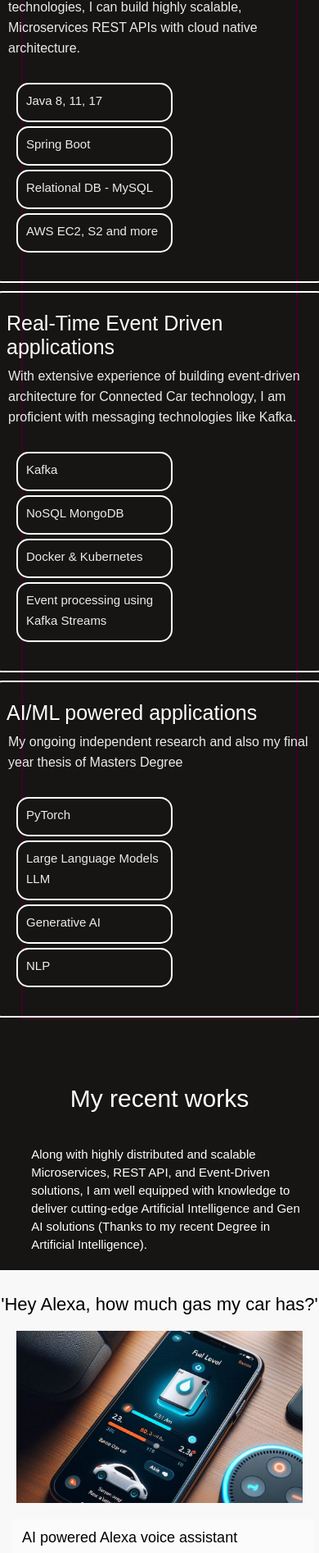
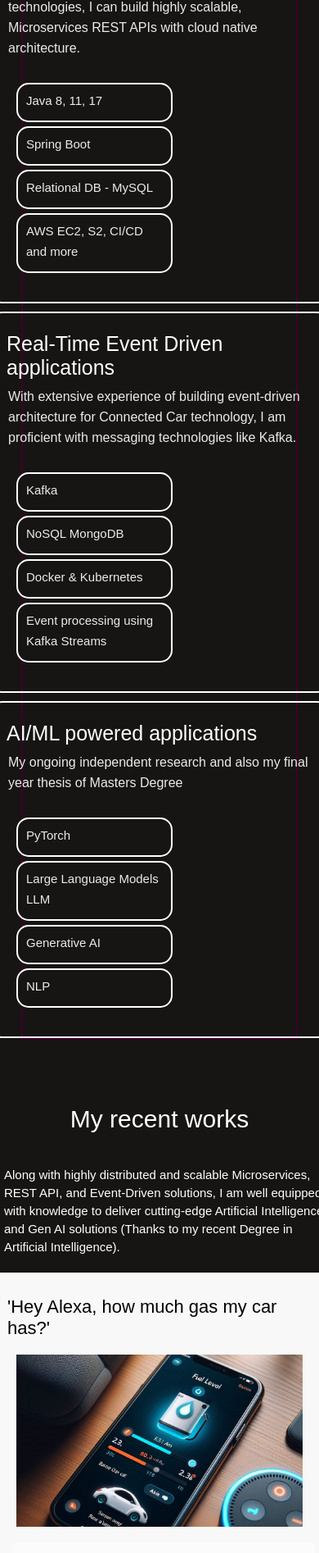
Before and after one commit to aadilminhaz/aadil-react-portfolio, a React (Vite) app: page / in a window 390 px wide. Shown: the part 1127-3021 px from the top of the page at 82% size. Built offline with nearby package versions, Linux system fonts and the light colour scheme.

Commit message:
UI width fix for iphone screen

```diff
--- a/src/Components/Blogs/Blogs.css
+++ b/src/Components/Blogs/Blogs.css
@@ -2,8 +2,8 @@
     display: flex;
     justify-content: center;
     align-items: center;
-    width: 90%;
-    margin:5%;
+    width: 80%;
+    margin:10%;
     height: 400px;
     border: 2px solid white;
     font-family: Arial, Helvetica, sans-serif;
--- a/src/Components/Experience/Experience.css
+++ b/src/Components/Experience/Experience.css
@@ -293,7 +293,7 @@
     }
 }
 
-@media(min-width:901px) {
+@media(max-width:600px) {
 
     .experience{
         display: flex;
@@ -349,7 +349,7 @@
 }
 
 
-@media(max-width:400px) {
+@media(max-width:600px) {
     .experience{
         display: flex;
         flex-direction: column;
@@ -370,11 +370,11 @@
     .experience-title h1 {
         padding: 0px 30px;
         font-size:30px;
-        font-weight: 500;
+        font-weight: 400;
     }
 
     .experience-intro {
-        width:90%;
+        width:380px;
 
         padding:10px;
         margin-left:5%;
@@ -382,7 +382,7 @@
     }
 
     .experience-intro {
-        width:95%;
+        width:400px;
 
         padding:0px;
         margin:10px;
@@ -400,7 +400,7 @@
 
     }
     .experience-format {
-        width: 400px;
+        width: 380px;
         /*height:300px;*/
         border-radius: 20px;
         /*background-color: white;*/
--- a/src/Components/Skills/Skills.css
+++ b/src/Components/Skills/Skills.css
@@ -149,7 +149,7 @@
 
 .skill-info-image img {
     width: 400px;
-    height: 200px;
+    height: 220px;
     object-fit: cover;
     margin-top: 10px;
 
--- a/src/assets/data/skill_data.js
+++ b/src/assets/data/skill_data.js
@@ -7,7 +7,7 @@ const skill_data = [
         title: "Microservices Backend",
         image: skill_backend,
         info: "With over 8+ experience in Java based backend technologies, I can build highly scalable, Microservices REST APIs with cloud native architecture.",
-        technologies: ["Java 8, 11, 17", "Spring Boot", "Relational DB - MySQL", "AWS EC2, S2 and more"]
+        technologies: ["Java 8, 11, 17", "Spring Boot", "Relational DB - MySQL", "AWS EC2, S2, CI/CD and more"]
     },
     {
         title: "Real-Time Event Driven applications",
```
